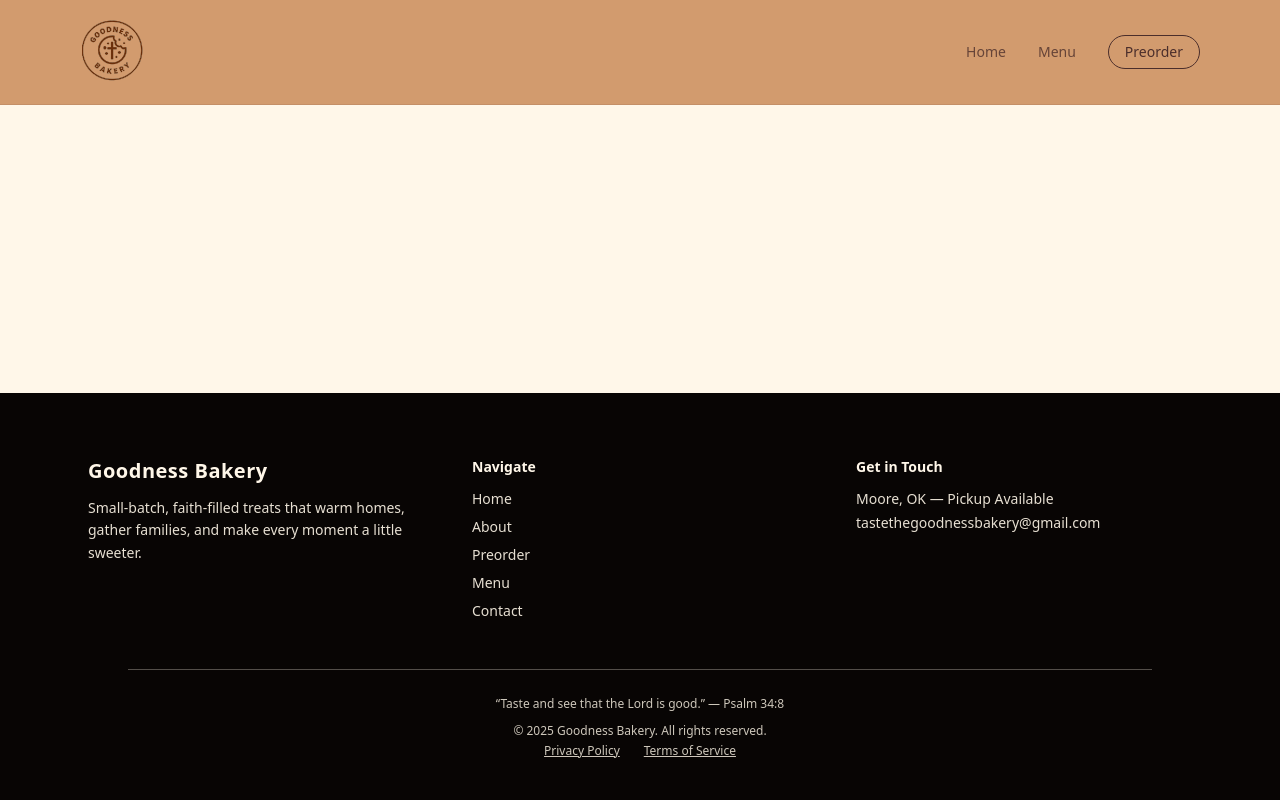
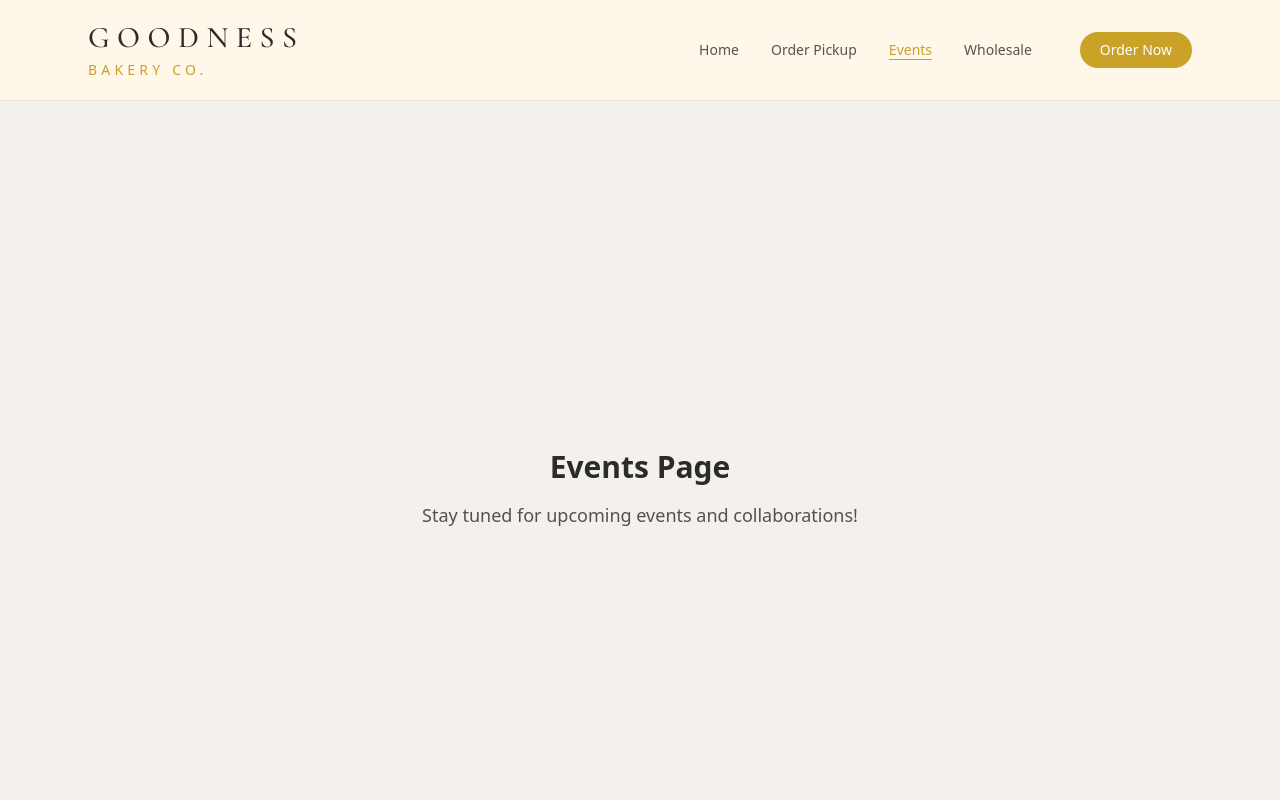
Before and after one commit to devwithdesiree/goodness-bakery, a React (Vite) app: page /events in a window 1280 px wide. Shown: the top 800 px of the page. Built offline with nearby package versions, Linux system fonts and the light colour scheme.

Commit message:
refactor the navbar

```diff
--- a/index.html
+++ b/index.html
@@ -3,6 +3,8 @@
   <head>
     <meta charset="UTF-8" />
     <link rel="icon" type="image/svg+xml" href="/favicon.svg" />
+    <link href="https://fonts.googleapis.com/css2?family=Cormorant+Garamond:wght@500;600&display=swap" rel="stylesheet">
+
     <meta name="viewport" content="width=device-width, initial-scale=1.0" />
     <meta property="og:title" content="Goodness Bakery — Cozy Homemade Cookies & Sweet Blessings" />
     <meta property="og:description" content="Hand-crafted cookies & rolls made with prayer, warmth, and real ingredients. Taste & see the goodness!" />
--- a/src/components/Navbar.tsx
+++ b/src/components/Navbar.tsx
@@ -1,32 +1,33 @@
 import { useState } from "react";
 import { Link, NavLink } from "react-router-dom";
-import logo from "../../public/logo.svg";
 
 export default function Navbar() {
   const [open, setOpen] = useState(false);
 
   const linkBase =
-    "transition font-medium text-goodness-chocolate/80 hover:text-goodness-chocolate";
+    "transition font-medium text-goodness-charcoal/80 hover:text-goodness-gold";
 
   const activeLink =
-    "text-goodness-chocolate underline underline-offset-4";
+    "text-goodness-gold underline underline-offset-4";
 
   return (
-    <header className="bg-goodness-caramel border-b border-goodness-chocolate/10 z-50 sticky top-0">
-      <nav className="max-w-6xl mx-auto px-4 py-5 flex items-center justify-between relative">
+    <header className="bg-goodness-white border-b border-goodness-charcoal/10 sticky top-0 z-50">
+      <nav className="max-w-6xl mx-auto px-6 py-5 flex items-center justify-between">
+
+        {/* LOGO */}
+        <Link to="/" className="flex flex-col leading-none">
+          <span className="font-serifLogo text-2xl md:text-3xl tracking-[0.25em] text-goodness-charcoal">
+            GOODNESS
+          </span>
+          <span className="text-xs md:text-sm tracking-[0.3em] text-goodness-gold uppercase mt-1">
+            Bakery Co.
+          </span>
+        </Link>
 
 
-        {/* LEFT: LOGO */}
-        <Link to="/" className="flex items-center">
-          <img
-            src={logo}
-            alt="Goodness Bakery Logo"
-              className="h-10 md:h-14 lg:h-16 w-auto object-contain"
-          />
-        </Link>
+        {/* DESKTOP NAV */}
+        <div className="hidden md:flex items-center gap-8 text-sm">
 
-        {/* RIGHT: DESKTOP NAV */}
-        <div className="hidden md:flex items-center gap-8 text-sm">
           <NavLink
             to="/"
             className={({ isActive }) =>
@@ -37,85 +38,85 @@ export default function Navbar() {
           </NavLink>
 
           <NavLink
-            to="/menu"
+            to="/pickup"
             className={({ isActive }) =>
               isActive ? activeLink : linkBase
             }
           >
-            Menu
+            Order Pickup
           </NavLink>
 
           <NavLink
-            to="/preorder"
+            to="/events"
             className={({ isActive }) =>
-              `px-4 py-1.5 rounded-full border border-goodness-chocolate
-               text-goodness-chocolate transition
-               ${
-                 isActive
-                   ? "bg-goodness-chocolate text-goodness-cream"
-                   : "hover:bg-goodness-chocolate hover:text-goodness-cream"
-               }`
+              isActive ? activeLink : linkBase
             }
           >
-            Preorder
+            Events
+          </NavLink>
+
+          <NavLink
+            to="/wholesale"
+            className={({ isActive }) =>
+              isActive ? activeLink : linkBase
+            }
+          >
+            Wholesale
+          </NavLink>
+
+          {/* Highlighted CTA */}
+          <NavLink
+            to="/pickup"
+            className="ml-4 px-5 py-2 rounded-full bg-goodness-gold text-white text-sm font-medium hover:opacity-90 transition"
+          >
+            Order Now
           </NavLink>
         </div>
 
-        {/* MOBILE MENU BUTTON */}
+        {/* MOBILE TOGGLE */}
         <button
           onClick={() => setOpen(!open)}
-          className="md:hidden text-goodness-chocolate"
+          className="md:hidden text-goodness-charcoal"
           aria-label="Toggle menu"
         >
           {open ? (
-            <svg xmlns="http://www.w3.org/2000/svg" className="h-7 w-7" fill="none" viewBox="0 0 24 24" stroke="currentColor">
-              <path strokeLinecap="round" strokeLinejoin="round" strokeWidth={2} d="M6 18L18 6M6 6l12 12" />
-            </svg>
+            <span className="text-xl">✕</span>
           ) : (
-            <svg xmlns="http://www.w3.org/2000/svg" className="h-7 w-7" fill="none" viewBox="0 0 24 24" stroke="currentColor">
-              <path strokeLinecap="round" strokeLinejoin="round" strokeWidth={2} d="M4 6h16M4 12h16M4 18h16" />
-            </svg>
+            <span className="text-xl">☰</span>
           )}
         </button>
       </nav>
 
       {/* MOBILE DROPDOWN */}
       {open && (
-        <div className="md:hidden bg-goodness-caramel border-t border-goodness-chocolate/10 px-6 py-6 flex flex-col items-center gap-4 text-sm">
-          <NavLink
-            to="/"
-            onClick={() => setOpen(false)}
+        <div className="md:hidden bg-goodness-white border-t border-goodness-charcoal/10 px-6 py-6 flex flex-col gap-4 text-sm">
+
+          <NavLink to="/" onClick={() => setOpen(false)}
             className={({ isActive }) =>
               isActive ? activeLink : linkBase
-            }
-          >
+            }>
             Home
           </NavLink>
 
-          <NavLink
-            to="/menu"
-            onClick={() => setOpen(false)}
+          <NavLink to="/pickup" onClick={() => setOpen(false)}
             className={({ isActive }) =>
               isActive ? activeLink : linkBase
-            }
-          >
-            Menu
+            }>
+            Order Pickup
           </NavLink>
 
-          <NavLink
-            to="/preorder"
-            onClick={() => setOpen(false)}
+          <NavLink to="/events" onClick={() => setOpen(false)}
             className={({ isActive }) =>
-              `px-5 py-2 rounded-full border border-goodness-chocolate
-               text-goodness-chocolate transition
-               ${
-                 isActive
-                   ? "bg-goodness-chocolate text-goodness-cream"
-                   : "hover:bg-goodness-chocolate hover:text-goodness-cream"
-               }`
-            }
-          >
-            Preorder
+              isActive ? activeLink : linkBase
+            }>
+            Events
+          </NavLink>
+
+          <NavLink to="/wholesale" onClick={() => setOpen(false)}
+            className={({ isActive }) =>
+              isActive ? activeLink : linkBase
+            }>
+            Wholesale
           </NavLink>
         </div>
       )}
--- a/src/main.tsx
+++ b/src/main.tsx
@@ -13,6 +13,8 @@ import TermsPage from "./pages/TermsPage";
 import SuccessPage from "./pages/SuccessPage";
 import CancelPage from "./pages/CancelPage";
 import AboutPage from "./pages/AboutPage";
+import WholesalePage from "./pages/WholesalePage";
+import EventsPage from "./pages/EventsPage";
 
 ReactDOM.createRoot(document.getElementById("root") as HTMLElement).render(
   <React.StrictMode>
@@ -21,7 +23,9 @@ ReactDOM.createRoot(document.getElementById("root") as HTMLElement).render(
         <Routes>
           <Route path="/" element={<HomePage />} />
           <Route path="/menu" element={<MenuPage />} />
-          <Route path="/preorder" element={<PreorderPage />} />
+          <Route path="/pickup" element={<PreorderPage />} />
+          <Route path="/events" element={<EventsPage />} />
+          <Route path="/wholesale" element={<WholesalePage />} />
           <Route path="/about" element={<AboutPage />} />
 
           {/* Optional but fine to keep */}
--- /dev/null
+++ b/src/pages/EventsPage.tsx
@@ -0,0 +1,12 @@
+
+
+export default function EventsPage() {
+  return (
+    <div className="min-h-screen flex flex-col items-center justify-center bg-goodness-beige text-goodness-charcoal">
+      <h1 className="text-3xl font-bold mb-4">Events Page</h1>
+      <p className="text-lg text-goodness-charcoal/80 mb-6">
+        Stay tuned for upcoming events and collaborations!
+        </p>
+        </div>
+        );
+}
--- /dev/null
+++ b/src/pages/WholesalePage.tsx
@@ -0,0 +1,12 @@
+
+
+export default function WholesalePage() {
+    return (
+        <div className="min-h-screen flex flex-col items-center justify-center bg-goodness-beige text-goodness-charcoal">
+        <h1 className="text-3xl font-bold mb-4">Wholesale Page</h1>
+        <p className="text-lg text-goodness-charcoal/80 mb-6">
+          Interested in carrying our products? Contact us for wholesale inquiries!
+        </p>
+        </div>
+    );
+}
--- a/tailwind.config.cjs
+++ b/tailwind.config.cjs
@@ -21,6 +21,9 @@ module.exports = {
           sugar: "#F4D9B5",
         },
       },
+      fontFamily:{
+        serifLogo: ['"Cormorant Garamond"', 'serif'],
+      },
       animation: {
     "spin-slow": "spin 2s linear infinite",
   },
```
Also changed, not shown: public/logo.svg (deleted).
